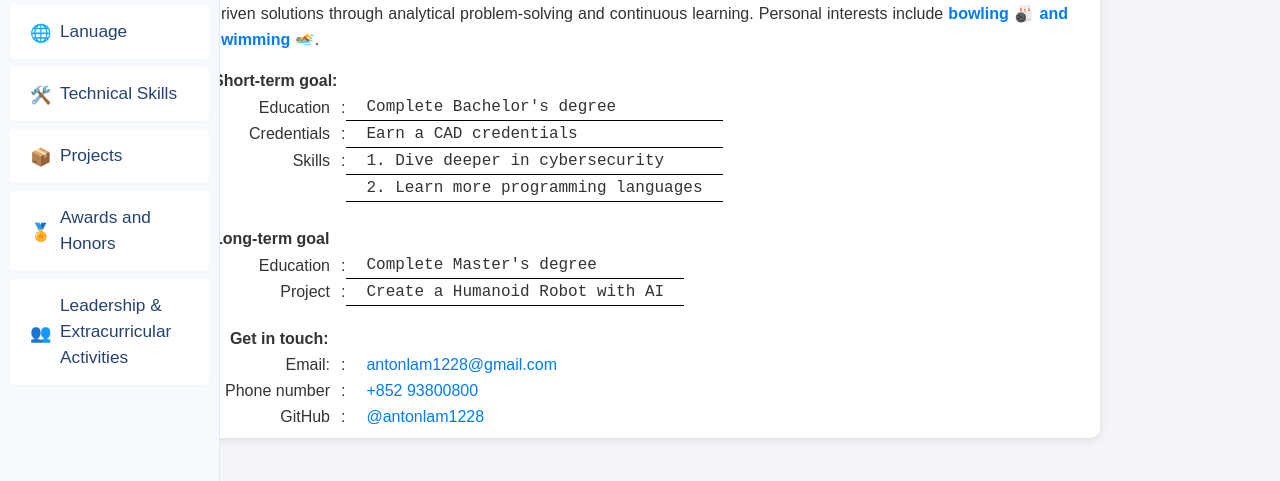
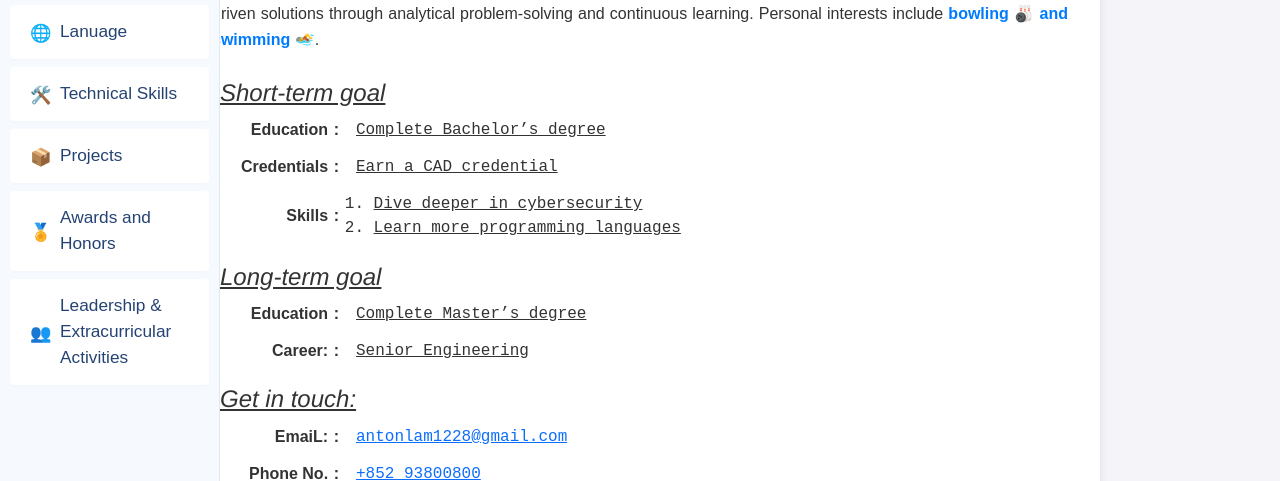
Before and after one commit to antonlam/Self-Intro, a plain HTML site: page index.html in a window 1280 px wide. Shown: the part 182-663 px from the top of the page. Drawn offline with nearby package versions, Linux system fonts and the light colour scheme.

Commit message:
Refactor index.html to improve goal presentation with structured tables and enhanced styling; update index.css to define new styles for goals and contact sections, ensuring better layout and readability. Add a new project entry in index.js for a YouTube adblocker.

```diff
--- a/index.css
+++ b/index.css
@@ -372,26 +372,47 @@ p {
     .lang-text { justify-self: start; }
   }
 
-.table-tr-main {
-  text-align: right;
-  padding-right: 10px;
-  width: 8rem;
-}
+  .table-wrap { overflow-x: auto; }
 
-.table-tr-side{
-  /* border-left:3px solid gray;  */
-  padding-left: 20px;
-  padding-right: 20px;
-  text-align: left;
-  font-family: 'Courier New', Courier, monospace;
-  border-bottom: 1px solid black;
-}
+  .goals {
+    width: 100%;
+    border-collapse: collapse;
+  }
 
-.table-tr-info {
-  padding-left: 20px;
-  padding-right: 20px;
-  text-align: left;
-}
+  .main-title {
+    font-size: 150%;
+    font-family: 'Franklin Gothic Medium', 'Arial Narrow', Arial, sans-serif;
+    font-style: oblique;
+    text-decoration: underline;
+    text-align: left;
+    padding: .4rem .5rem;
+  }
+
+  .goals th[scope="row"],
+  .goals td {
+    /* border: 1px solid #000; */
+    padding-bottom: .75rem;
+    padding-left: 1rem;
+  }
+
+  .goals th[scope="row"] {
+    width: 8rem;
+    text-align: right;
+    font-weight: bold;
+  }
+
+  .goals th[scope="row"]::after {
+    content: ":";
+    margin-left: .35rem;
+  }
+
+  .goals td {
+    text-align: left;
+    font-family: 'Courier New', Courier, monospace;
+  }
+
+  .compact { margin: 0; padding-left: 1.1rem; }
+
 
 #h2-title, #vt-title, #languages-title, #skills-title, #projects-title, #awards-title, #activities-title {
   margin-top: 20px;
--- a/index.html
+++ b/index.html
@@ -37,70 +37,60 @@
                 <span class="highlight">bowling 🎳 and swimming 🏊</span>.
             </p>
 
-            <table>
-                <th colspan="2">Short-term goal: </th>
+            <table class="goals">
+                <div class="main-title">Short-term goal</div>
+                <tbody>
                   <tr>
-                    <td class="table-tr-main">Education</td>
-                    <td>:</td>
-                    <td class="table-tr-side">Complete Bachelor's degree</td>
+                    <th scope="row">Education</th>
+                    <td style="text-decoration: underline;">Complete Bachelor’s degree</td>
                   </tr>
                   <tr>
-                    <td class="table-tr-main">Credentials</td>
-                    <td>:</td>
-                    <td class="table-tr-side">Earn a CAD credentials</td>
+                    <th scope="row">Credentials</th>
+                    <td style="text-decoration: underline;">Earn a CAD credential</td>
                   </tr>
                   <tr>
-                    <td class="table-tr-main">Skills</td>
-                    <td>:</td>
-                    <td class="table-tr-side">1. Dive deeper in cybersecurity</td>
+                    <th scope="row">Skills</th>
+                    <td>
+                      <ol class="compact">
+                        <li style="text-decoration: underline;">Dive deeper in cybersecurity</li>
+                        <li style="text-decoration: underline;">Learn more programming languages</li>
+                      </ol>
+                    </td>
+                  </tr>
+                </tbody>
+              </table>
+
+              <table class="goals">
+                <div class="main-title">Long-term goal</div>
+                <tbody>
+                  <tr>
+                    <th scope="row">Education</th>
+                    <td style="text-decoration: underline;">Complete Master’s degree</td>
                   </tr>
                   <tr>
-                    <td class="table-tr-main"></td>
-                    <td></td>
-                    <td class="table-tr-side">2. Learn more programming languages</td>
+                    <th scope="row">Career:</th>
+                    <td style="text-decoration: underline;">Senior Engineering</td>
                   </tr>
+                </tbody>
               </table>
-            <br>
-            <table>
-                <th colspan="2">Long-term goal</th>
+
+            <table class="goals">
+                <div class="main-title">Get in touch:</div>
+                <tbody>
                     <tr>
-                    <td class="table-tr-main">Education</td>
-                    <td>:</td>
-                    <td class="table-tr-side">Complete Master's degree</td>
+                        <th scope="row">EmaiL:</th>
+                        <td><a href="mailto:antonlam1228@gmail.com">antonlam1228@gmail.com</a></td>
                     </tr>
                     <tr>
-                    <td class="table-tr-main">Project</td>
-                    <td>:</td>
-                    <td class="table-tr-side">Create a Humanoid Robot with AI</td>
-                </tr>
-            </table>
-
-            <div class="contact-info">
-                <table>
-                    <th colspan="2">Get in touch:</th>
-                    <tr>
-                        <td class="table-tr-main">Email:</td>
-                        <td>:</td>
-                        <td class ="table-tr-info">
-                            <a href="mailto:antonlam1228@gmail.com">antonlam1228@gmail.com</a>
-                        </td>
+                        <th scope="row">Phone No.</th>
+                        <td><a href="tel:+85293800800">+852  93800800</a></td>
                     </tr>
                     <tr>
-                        <td class="table-tr-main">Phone number</td>
-                        <td>:</td>
-                        <td class ="table-tr-info">
-                            <a href="tel:+85293800800">+852  93800800</a>
-                        </td>
+                        <th scope="row">GitHub:</th>
+                        <td> <a href="https://github.com/antonlam" target="_blank">@antonlam</a></td>
                     </tr>
-                    <tr>
-                        <td class="table-tr-main">GitHub</td>
-                        <td>:</td>
-                        <td class ="table-tr-info">
-                            <a href="https://github.com/antonlam" target="_blank">@antonlam1228</a>
-                        </td>
-                    </tr>
+                </tbody>
             </table>
-            </div>
         </div>
 
         <h2 id="vt-title">Milestone</h2>
--- a/index.js
+++ b/index.js
@@ -5,6 +5,13 @@
   ];
 
   const projects = [
+    {
+      title: "Youtube Adblock Javascript (Continuously Updating)",
+      url: "https://github.com/antonlam/youtube-adblock-javascript",
+      description: "",
+      image: "Image/youtube-adblock.png",
+      date: "2024-10-30 to 2025-09-22"
+    },
     {
       title: "CS2-Market-Finder",
       url: "https://github.com/antonlam/cs2-market-python",
@@ -59,6 +66,7 @@
     { skill: "Fusion 360", level: "Upper Intermediate", value: 75 },
     { skill: "SolidWorks", level: "Upper Intermediate", value: 75 },
     { skill: "Blender", level: "Upper Intermediate", value: 75 },
+    { skill: "Javascript", level: "Upper Intermediate", value: 75 },
     { skill: "C++", level: "Upper Intermediate", value: 75 },
     { skill: "Linux", level: "Intermediate", value: 65 },
     { skill: "Java", level: "Intermediate", value: 60 },
```
Lines whose indentation alone changed are shown as unchanged.
